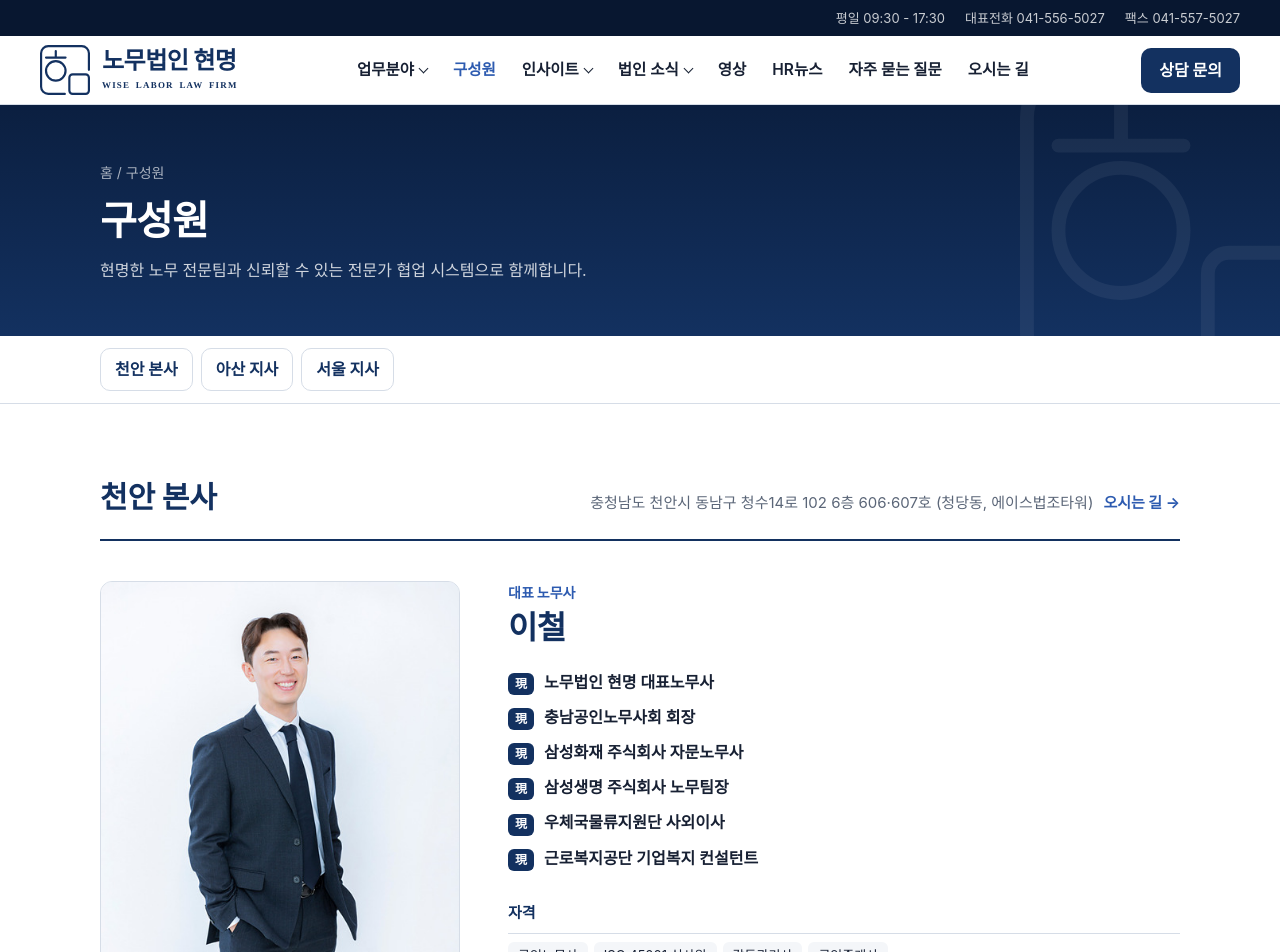
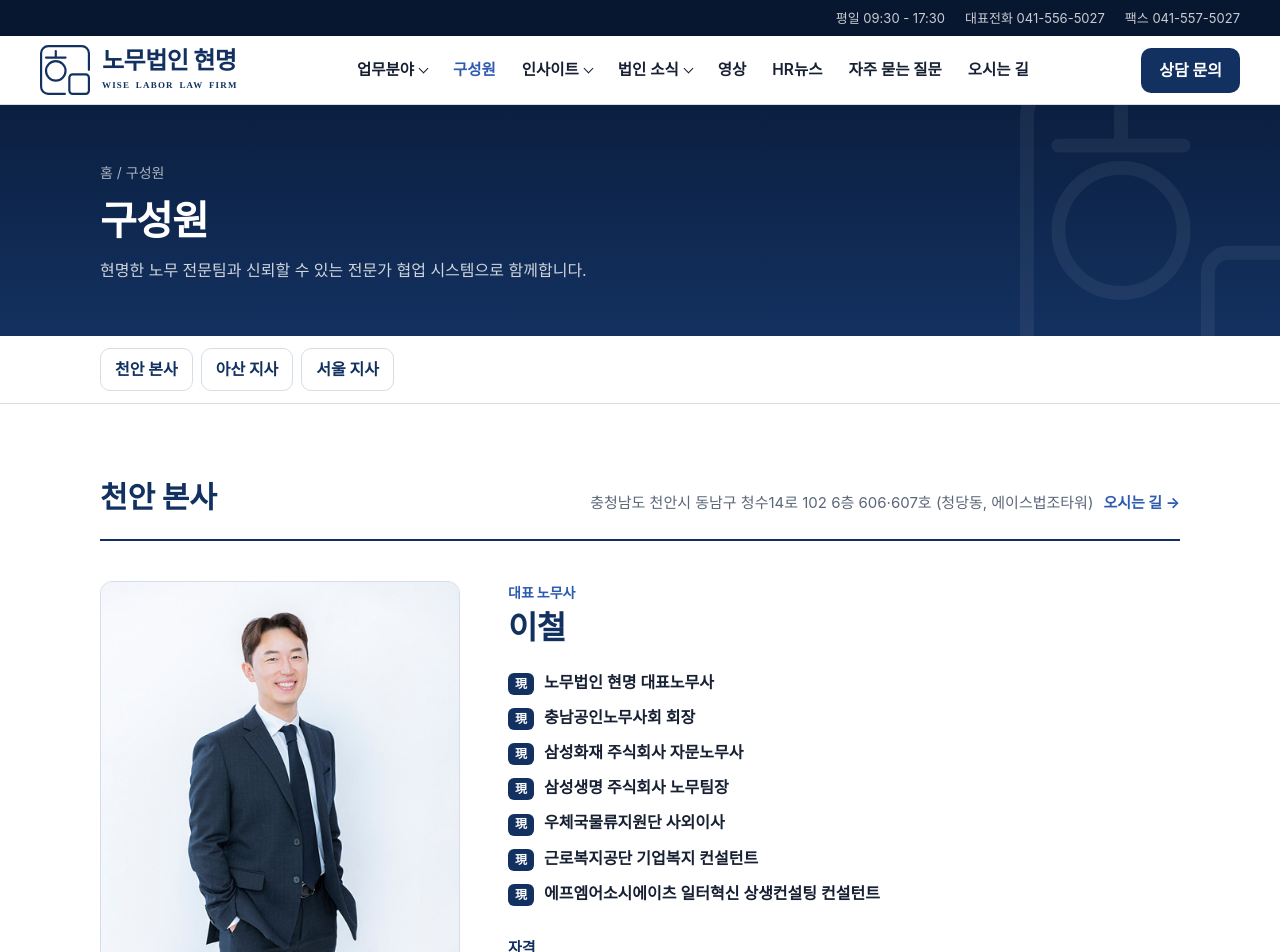
Before and after one commit to kseezn/kseezn.github.io, a Next.js app: page /members in a window 1280 px wide. Shown: the top 952 px of the page. Built offline with nearby package versions, Linux system fonts and the light colour scheme; a web font is replaced by a local one.

Commit message:
구성원 프로필 업데이트

```diff
--- a/data/members.ts
+++ b/data/members.ts
@@ -36,6 +36,7 @@ export const members: Member[] = [
       "現) 삼성생명 주식회사 노무팀장",
       "現) 우체국물류지원단 사외이사",
       "現) 근로복지공단 기업복지 컨설턴트",
+      "現) 에프엠어소시에이츠 일터혁신 상생컨설팅 컨설턴트",
     ],
     sections: [
       { title: "자격", items: ["공인노무사", "ISO 45001 심사원", "갈등관리사", "공인중개사"], compact: true },
@@ -132,6 +133,7 @@ export const members: Member[] = [
       "現) 중소기업중앙회 비즈니스지원단 전문위원",
       "現) 공동주택 경비원 근무방식 개편 컨설턴트",
       "現) 노동시간단축 컨설팅 컨설턴트",
+      "現) 에프엠어소시에이츠 일터혁신 상생컨설팅 컨설턴트",
     ],
     sections: [
       {
@@ -170,7 +172,10 @@ export const members: Member[] = [
     office: "cheonan",
     photo: "/members/park-dongju.jpg",
     photoSizes: [300, 450, 600, 900],
-    highlights: [],
+    highlights: [
+      "現) 노무법인 현명 천안본사",
+      "現) 에프엠어소시에이츠 일터혁신 상생컨설팅 컨설턴트",
+    ],
     sections: [
       {
         title: "주요 경력",
@@ -193,7 +198,10 @@ export const members: Member[] = [
     photo: "/members/oh-eunseo.jpg",
     photoSizes: [300, 450, 600, 900],
     intro: "인적자원관리(HRM) 전문가",
-    highlights: [],
+    highlights: [
+      "現) 노무법인 현명 천안본사",
+      "現) 에프엠어소시에이츠 일터혁신 상생컨설팅 컨설턴트",
+    ],
     sections: [
       {
         title: "주요 경력",
```
